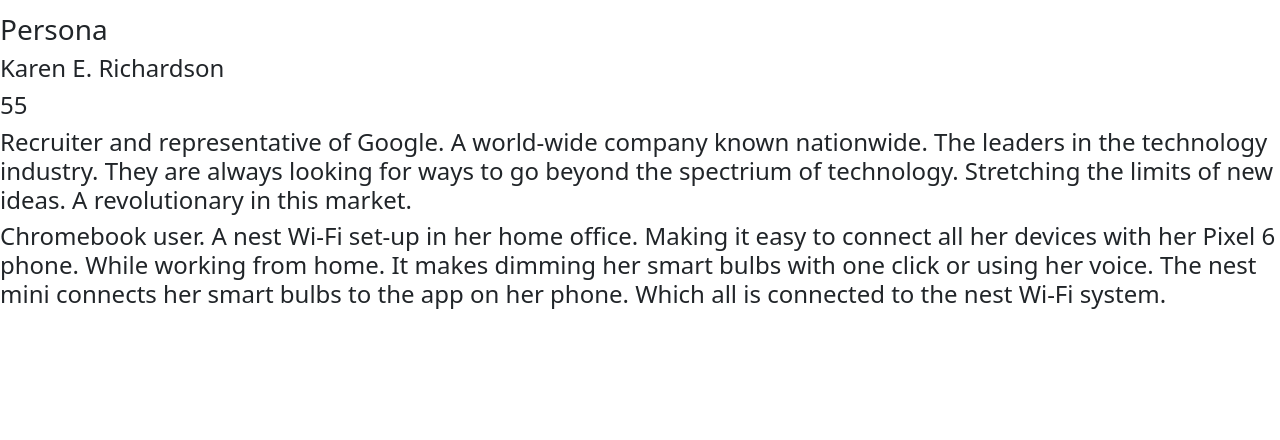
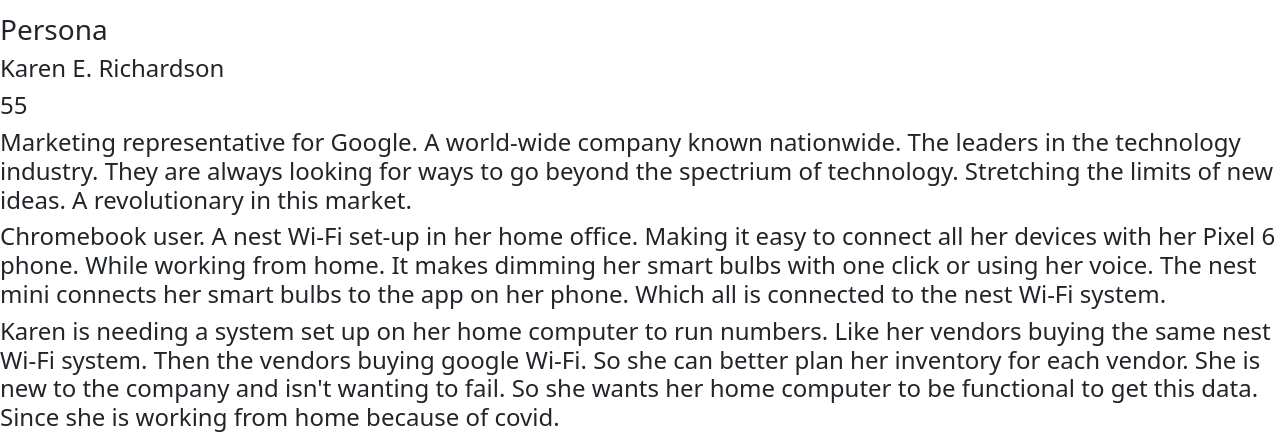
Before and after one commit to nramirez40/my-pwp-netty, a plain HTML site: page public_html/documentation/milestone-1.html in a window 1280 px wide. Shown: the part 512-952 px from the top of the page. Before the commit the page ends 829 px from the top, so only its background shows below. Drawn offline with nearby package versions, Linux system fonts and the light colour scheme.

Commit message:
added the Attitudes and Behaviors

```diff
--- a/public_html/documentation/milestone-1.html
+++ b/public_html/documentation/milestone-1.html
@@ -57,7 +57,7 @@
 <h4>Karen E. Richardson</h4>
     <h4>55</h4>
 <!-- Profession -->
-    <h4>Recruiter and representative of Google. A world-wide company known nationwide.
+    <h4>Marketing representative for Google. A world-wide company known nationwide.
         The leaders in the technology industry. They are always looking for ways to go beyond the
         spectrium of technology. Stretching the limits of new ideas. A revolutionary in this
         market.
@@ -70,7 +70,11 @@
     <h4>
 <!-- Attitudes and Behaviors -->
     <h4>
-
+        Karen is needing a system set up on her home computer to run numbers. Like her
+        vendors buying the same nest Wi-Fi system. Then the vendors buying google Wi-Fi.
+        So she can better plan her inventory for each vendor. She is new to the company and
+        isn't wanting to fail. So she wants her home computer to be functional to get this
+        data. Since she is working from home because of covid.
     </h4>
 
 
```
